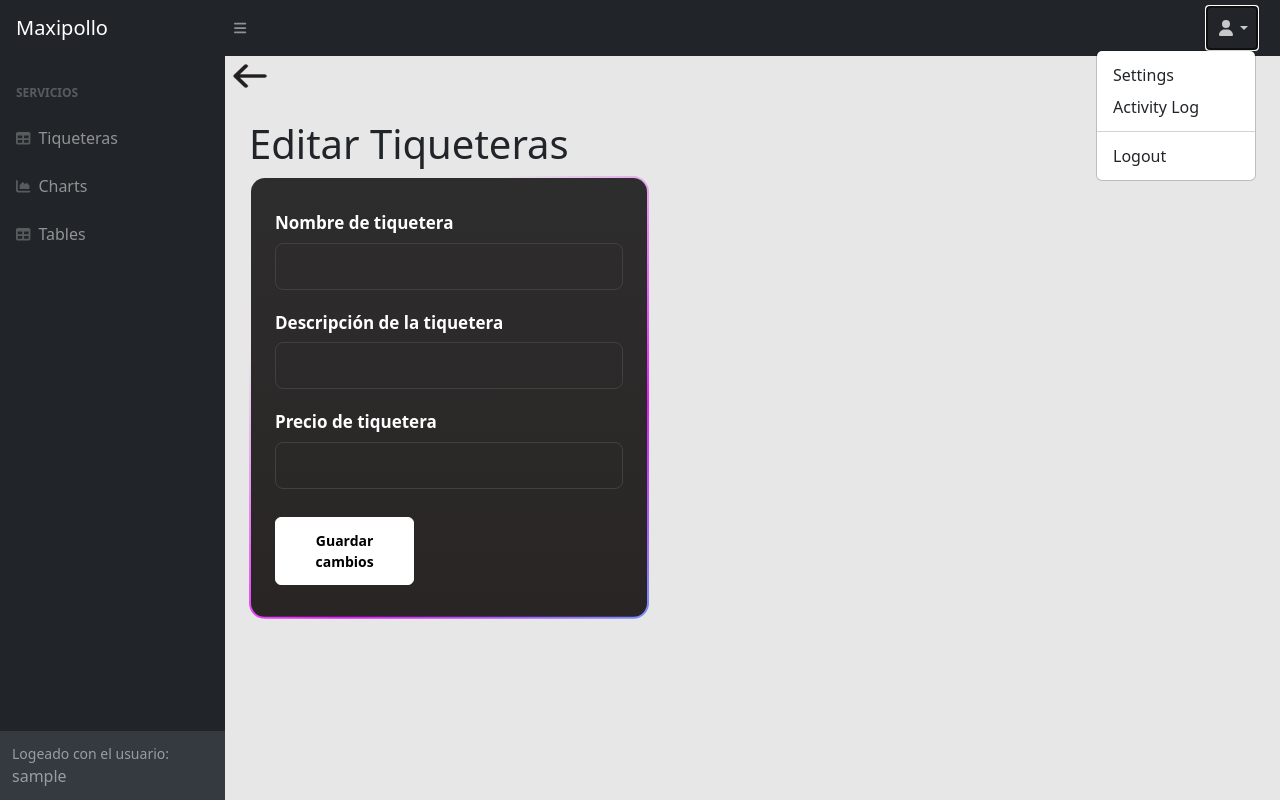
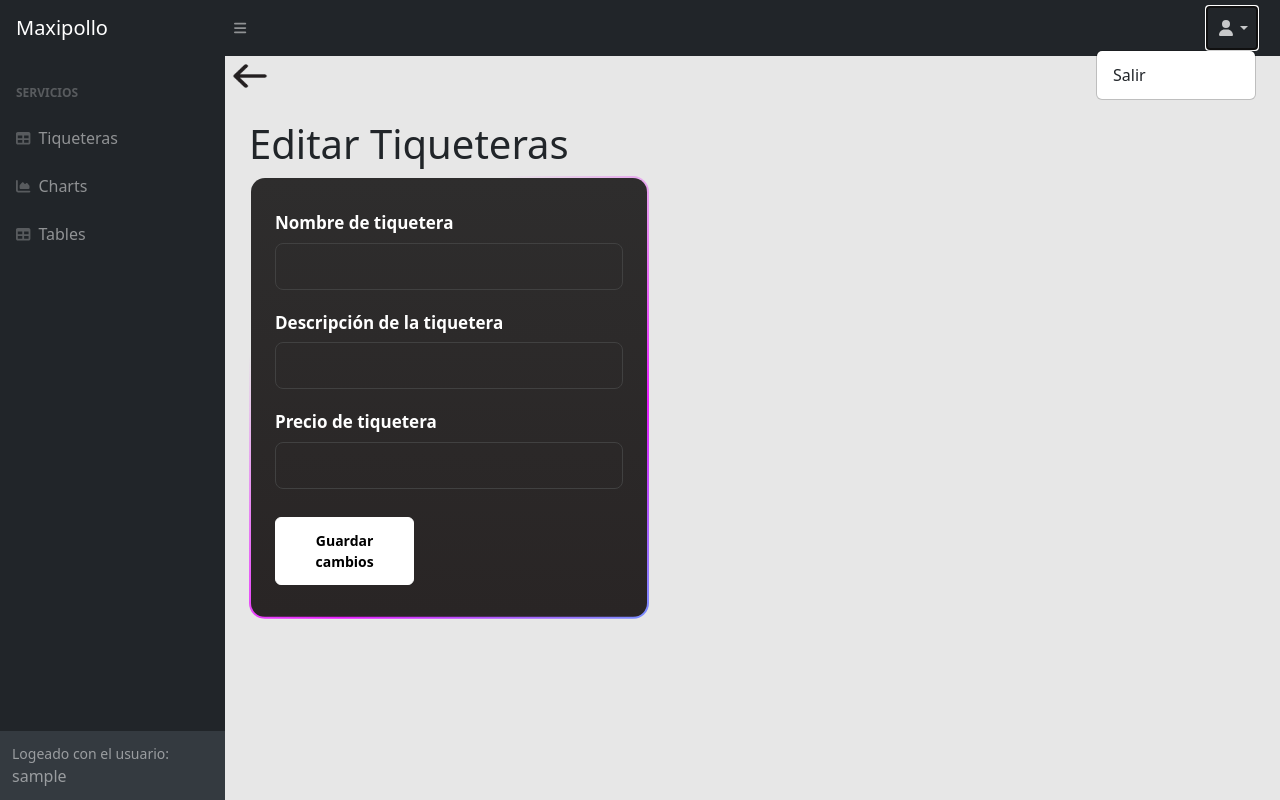
Before and after one commit to 3dwinC4astro/maxipollo, a PHP site: page /auth/admin/editar-tiquetera.php in a window 1280 px wide, after a click that opens the changed part. Run offline with PHP 8.4, Linux system fonts and the light colour scheme; the visitor is signed in with stand-in values (Sample User, id 1); data that the repository does not hold is empty; some libraries are stand-ins or nearby versions.

Commit message:
editar-tiquetera.php

```diff
--- a/maxipollo/auth/admin/editar-tiquetera.php
+++ b/maxipollo/auth/admin/editar-tiquetera.php
@@ -9,7 +9,7 @@
         <meta name="description" content="" />
         <meta name="author" content="" />
         <title>Maxipollo Admin</title>
-        <link rel="icon" type="image/x-icon" href="../assets/images/hero-banner.png" />
+        <link rel="icon" type="image/x-icon" href="/../assets/images/hero-banner.png" />
         <link href="https://cdn.jsdelivr.net/npm/simple-datatables@7.1.2/dist/style.min.css" rel="stylesheet" />
         <link href="css/styles.css" rel="stylesheet" />
         <link href="css/style.css" rel="stylesheet" />
@@ -30,10 +30,8 @@
                 <li class="nav-item dropdown">
                     <a class="nav-link dropdown-toggle" id="navbarDropdown" href="#" role="button" data-bs-toggle="dropdown" aria-expanded="false"><i class="fas fa-user fa-fw"></i></a>
                     <ul class="dropdown-menu dropdown-menu-end" aria-labelledby="navbarDropdown">
-                        <li><a class="dropdown-item" href="#!">Settings</a></li>
-                        <li><a class="dropdown-item" href="#!">Activity Log</a></li>
-                        <li><hr class="dropdown-divider" /></li>
-                        <li><a class="dropdown-item" href="#!">Logout</a></li>
+
+                        <li><a class="dropdown-item" href="/../conexion/cerrarSesion.php">Salir</a></li>
                     </ul>
                 </li>
             </ul>
@@ -144,7 +142,7 @@ if(isset($_POST['ID'])) {
 
 
 <div class="form-container">
-  <form class="form" method="post" action="../conexion/editarTiquetera.php">
+  <form class="form" method="post" action="/../conexion/editarTiquetera.php">
     <div class="form-group">
     <input required="" name="ID" id="ID" type="hidden" value="<?php echo $ID; ?>">
       <label for="text">Nombre de tiquetera</label>
```
